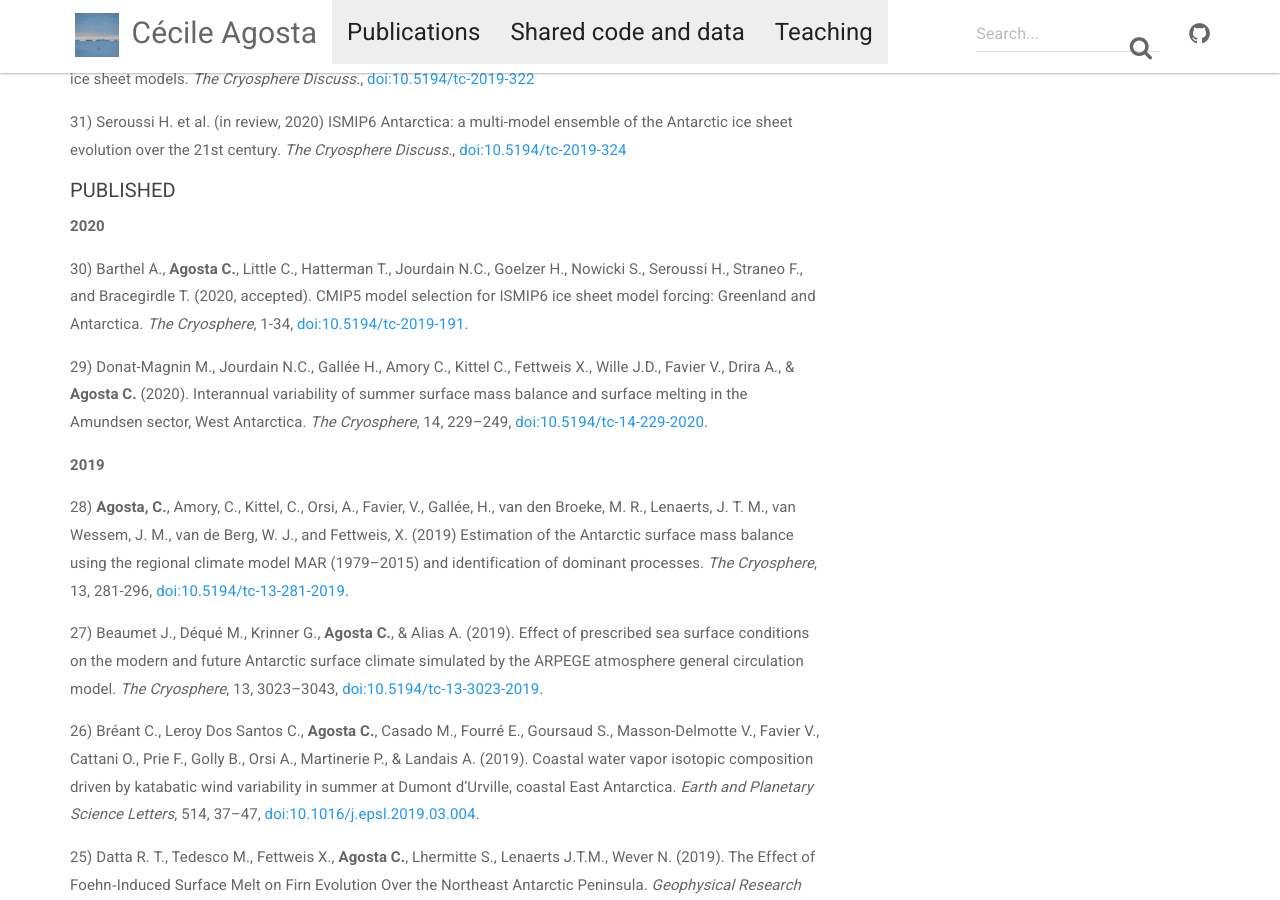
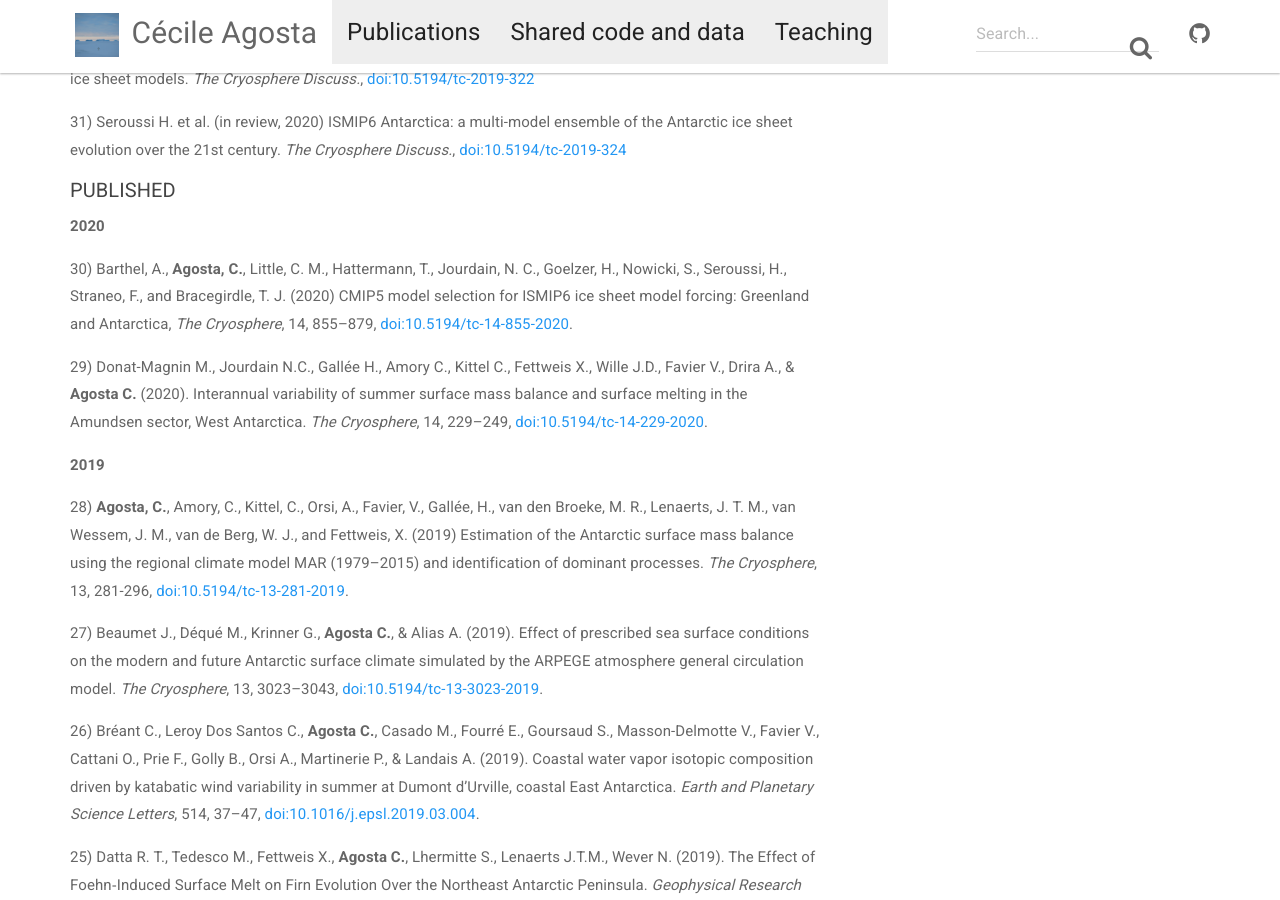
Before and after one commit to cecileagosta/cecileagosta.github.io, a Jekyll site: the page built from _docs/publications.md, in a window 1280 px wide and 900 px high, scrolled down 769 px. Built offline with Jekyll 4.4.1, drawn with Linux system fonts in a browser that asks for light colours; nearby versions of some CDN libraries.

Commit message:
Update publications.md

```diff
--- a/_docs/publications.md
+++ b/_docs/publications.md
@@ -33,7 +33,7 @@ permalink: /publications/
 
 **2020**
 
-30) Barthel A., **Agosta C.**, Little C., Hatterman T., Jourdain N.C., Goelzer H., Nowicki S., Seroussi H., Straneo F., and Bracegirdle T. (2020, accepted). CMIP5 model selection for ISMIP6 ice sheet model forcing: Greenland and Antarctica. *The Cryosphere*, 1-34, [doi:10.5194/tc-2019-191](https://doi.org/10.5194/tc-2019-191).
+30) Barthel, A., **Agosta, C.**, Little, C. M., Hattermann, T., Jourdain, N. C., Goelzer, H., Nowicki, S., Seroussi, H., Straneo, F., and Bracegirdle, T. J. (2020) CMIP5 model selection for ISMIP6 ice sheet model forcing: Greenland and Antarctica, *The Cryosphere*, 14, 855–879, [doi:10.5194/tc-14-855-2020](https://doi.org/10.5194/tc-14-855-2020).
 
 29) Donat-Magnin M., Jourdain N.C., Gallée H., Amory C., Kittel C., Fettweis X., Wille J.D., Favier V., Drira A., & **Agosta C.** (2020). Interannual variability of summer surface mass balance and surface melting in the Amundsen sector, West Antarctica. *The Cryosphere*, 14, 229–249, [doi:10.5194/tc-14-229-2020](https://doi.org/10.5194/tc-14-229-2020).
 
```
